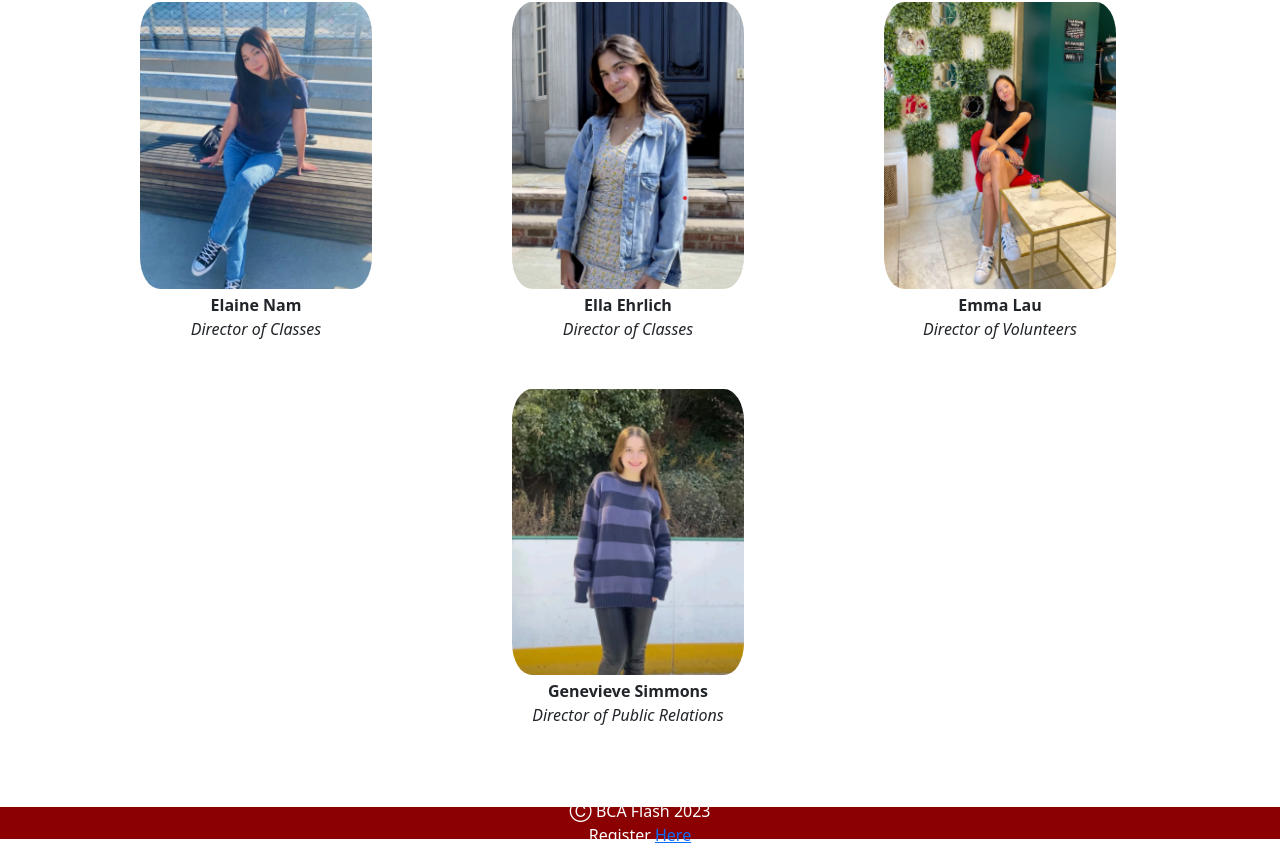
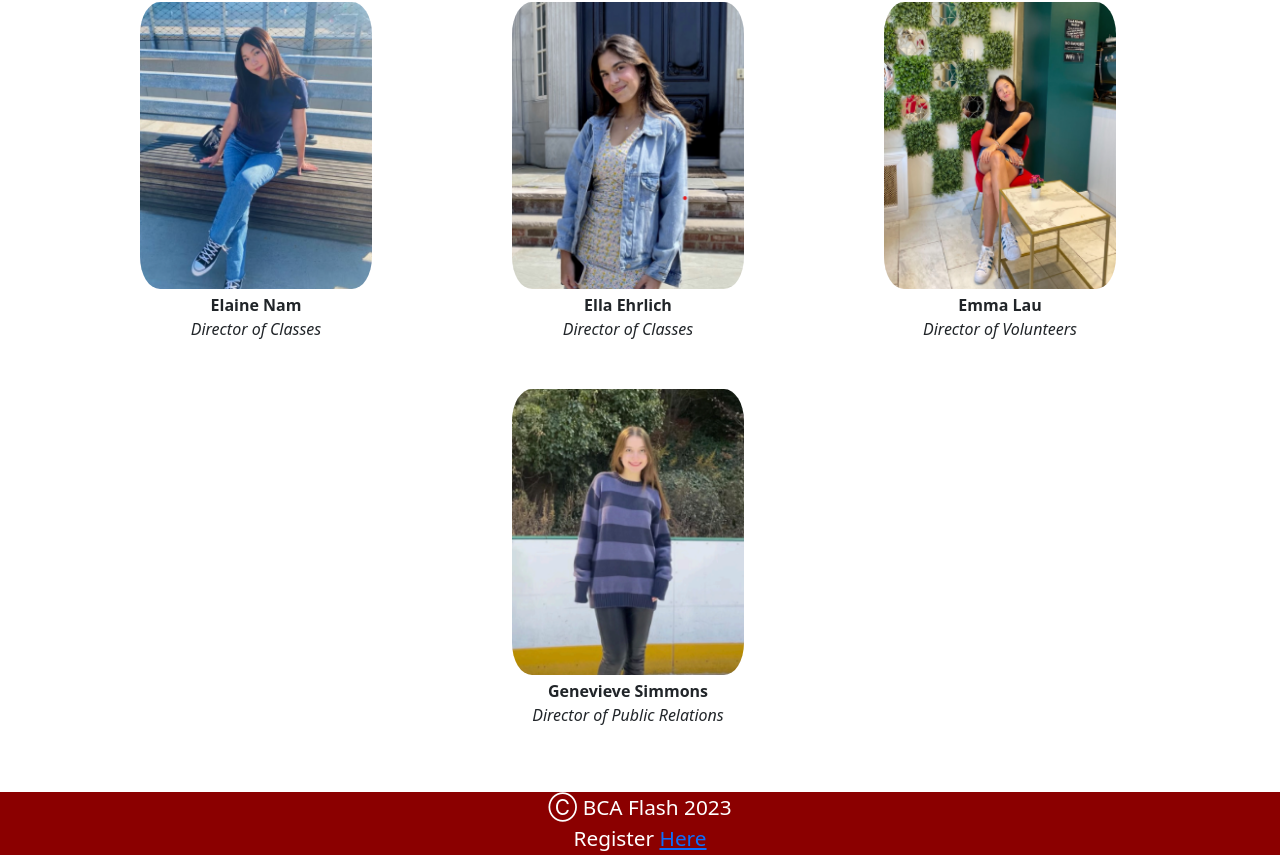
Before and after one commit to Lermanator/bca-flash, a React (Create React App) app: page /aboutus in a window 1280 px wide. Shown: the part 635-1490 px from the top of the page. Built offline with nearby package versions, Linux system fonts and the light colour scheme.

Commit message:
footer fixes

```diff
--- a/src/index.css
+++ b/src/index.css
@@ -1,3 +1,4 @@
 body {
     overflow-x: hidden;
+    height: 100vh;
 }
--- a/src/pages/Footer/Footer.css
+++ b/src/pages/Footer/Footer.css
@@ -1,7 +1,9 @@
 footer {
-    display: block;
+    display: flex;
+    align-items: center;
     width: 100%;
-    height: 7.5vh;
+    background-color:  #8B0000;
+    height: 4vw;
 }
 
 .footerContainer {
@@ -9,13 +11,13 @@ footer {
     flex-direction: column;
     justify-content: center;
     align-items: center;
+    color: white;
+    height: fit-content;
     background-color:  #8B0000;
-    color: white;
-    height: 100%;
+    padding: 0;
 }
 
-@media only screen and (max-width: 1001px) {
-    footer {
-        height: 4vh !important;
-    }
+.footertext {
+    font-size: 1.3rem;
+    text-align: center;
 }
--- a/src/pages/Footer/Footer.js
+++ b/src/pages/Footer/Footer.js
@@ -6,8 +6,8 @@ function Footer() {
     <div className="Footer">
         <footer>
           <Container fluid className="footerContainer">
-            <div>Ⓒ BCA Flash 2023</div>
-            <div>Register <a href="https://tinyurl.com/registerbcaflash">Here</a></div>
+            <div className="footertext">Ⓒ BCA Flash 2023</div>
+            <div className="footertext">Register <a href="https://tinyurl.com/registerbcaflash">Here</a></div>
           </Container>
         </footer>
     </div>
```
